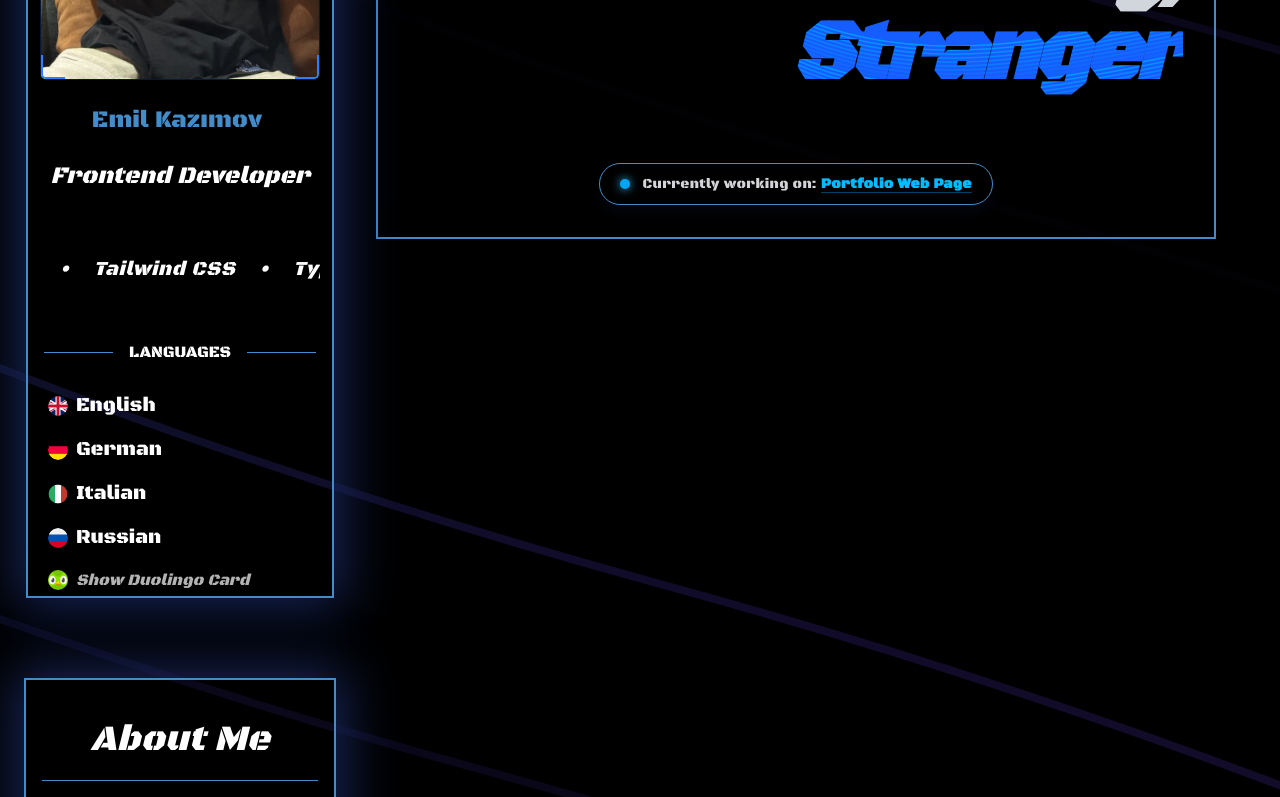
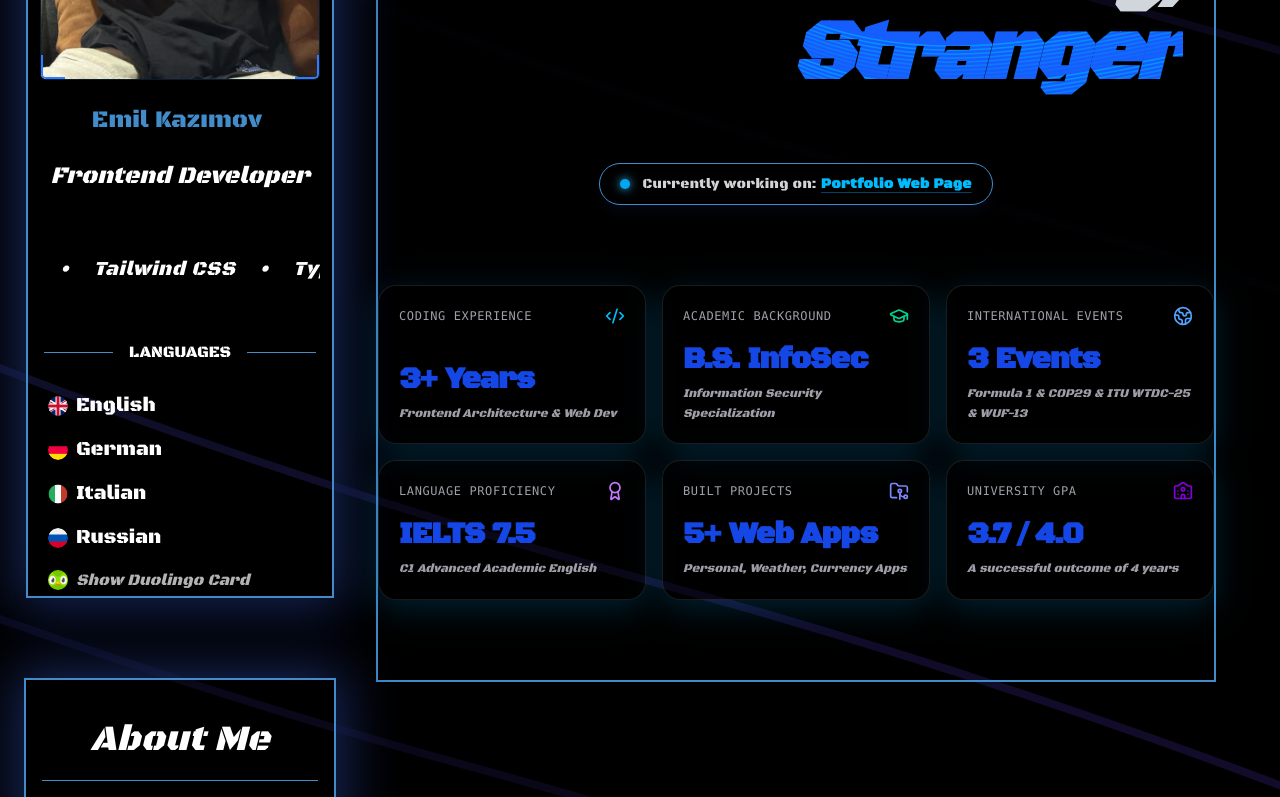
Before and after one commit to Emilhubb/Portfolio, a Next.js app: page / in a window 1280 px wide. Shown: the part 410-1207 px from the top of the page. Built offline with nearby package versions, Linux system fonts and the light colour scheme.

Commit message:
adding quick stats component

```diff
--- a/components/detailComponents/homepage/HomeDetails.jsx
+++ b/components/detailComponents/homepage/HomeDetails.jsx
@@ -2,6 +2,7 @@ import { CanvasText } from "@/components/ui/canvas-text";
 import React from "react";
 import { CanvasTextDemo } from "./effects/CanvasText";
 import { StatusBanner } from "../homepage/StatusBanner";
+import { QuickStats} from "../homepage/QuickStats"
 const HomeDetails = () => {
   return (
     <div className="relative bg-transparent backdrop-blur-[10px]">
@@ -9,6 +10,7 @@ const HomeDetails = () => {
         <CanvasTextDemo />
       </div>
       <StatusBanner />
+      <QuickStats/>
     </div>
   );
 };
--- /dev/null
+++ b/components/detailComponents/homepage/QuickStats.jsx
@@ -0,0 +1,90 @@
+"use client";
+import React from "react";
+import { Code2, Globe2, BookOpenCheck, Award, FolderGit2, GraduationCap, UniversityIcon, } from "lucide-react";
+
+export function QuickStats() {
+  const stats = [
+    {
+      id: 1,
+      title: "Coding Experience",
+      value: "3+ Years",
+      description: "Frontend Architecture & Web Dev",
+      icon: Code2,
+      accentColor: "text-sky-400",
+    },
+    {
+      id: 2,
+      title: "Academic Background",
+      value: "B.S. InfoSec",
+      description: "Information Security Specialization",
+      icon: GraduationCap,
+      accentColor: "text-emerald-400",
+    },
+    {
+      id: 3,
+      title: "International Events",
+      value: "3 Events",
+      description: "Formula 1 & COP29 & ITU WTDC-25 & WUF-13",
+      icon: Globe2,
+      accentColor: "text-blue-400",
+    },
+    {
+      id: 4,
+      title: "Language Proficiency",
+      value: "IELTS 7.5",
+      description: "C1 Advanced Academic English",
+      icon: Award,
+      accentColor: "text-purple-400",
+    },
+    {
+      id: 5,
+      title: "Built Projects",
+      value: "5+ Web Apps",
+      description: "Personal, Weather, Currency Apps",
+      icon: FolderGit2,
+      accentColor: "text-indigo-400",
+    },
+    {
+        id: 6,
+        title: "University GPA",
+        value: "3.7 / 4.0",
+        description: "A successful outcome of 4 years",
+        icon: UniversityIcon,
+        accentColor: 'text-purple-700'
+    }
+  ];
+
+  return (
+    <div className="w-full max-w-5xl mx-auto my-20">
+      <div className="grid grid-cols-1 sm:grid-cols-2 lg:grid-cols-3 gap-4">
+        {stats.map((stat) => {
+          const Icon = stat.icon;
+          return (
+            <div
+              key={stat.id}
+              className="group relative flex flex-col justify-between p-5 rounded-2xl border border-white/10 bg-black/40 backdrop-blur-md hover:border-sky-500/50 hover:shadow-[0_0_20px_rgba(56,189,248,0.15)] transition-all duration-300 transform-gpu  shadow-sky-500/20 shadow-[0px_8px_32px_0px] "
+            >
+              <div className="flex items-center justify-between">
+                <span className="text-zinc-400 text-xs font-mono uppercase tracking-wider">
+                  {stat.title}
+                </span>
+                <Icon
+                  className={`w-5 h-5 ${stat.accentColor} group-hover:scale-110 transition-transform duration-300`}
+                />
+              </div>
+
+              <div className="mt-4">
+                <h3 className="text-3xl font-extrabold text-blue-700 tracking-tight">
+                  {stat.value}
+                </h3>
+                <p className="text-zinc-400 text-xs mt-1.5 leading-relaxed italic">
+                  {stat.description}
+                </p>
+              </div>
+            </div>
+          );
+        })}
+      </div>
+    </div>
+  );
+}
```
